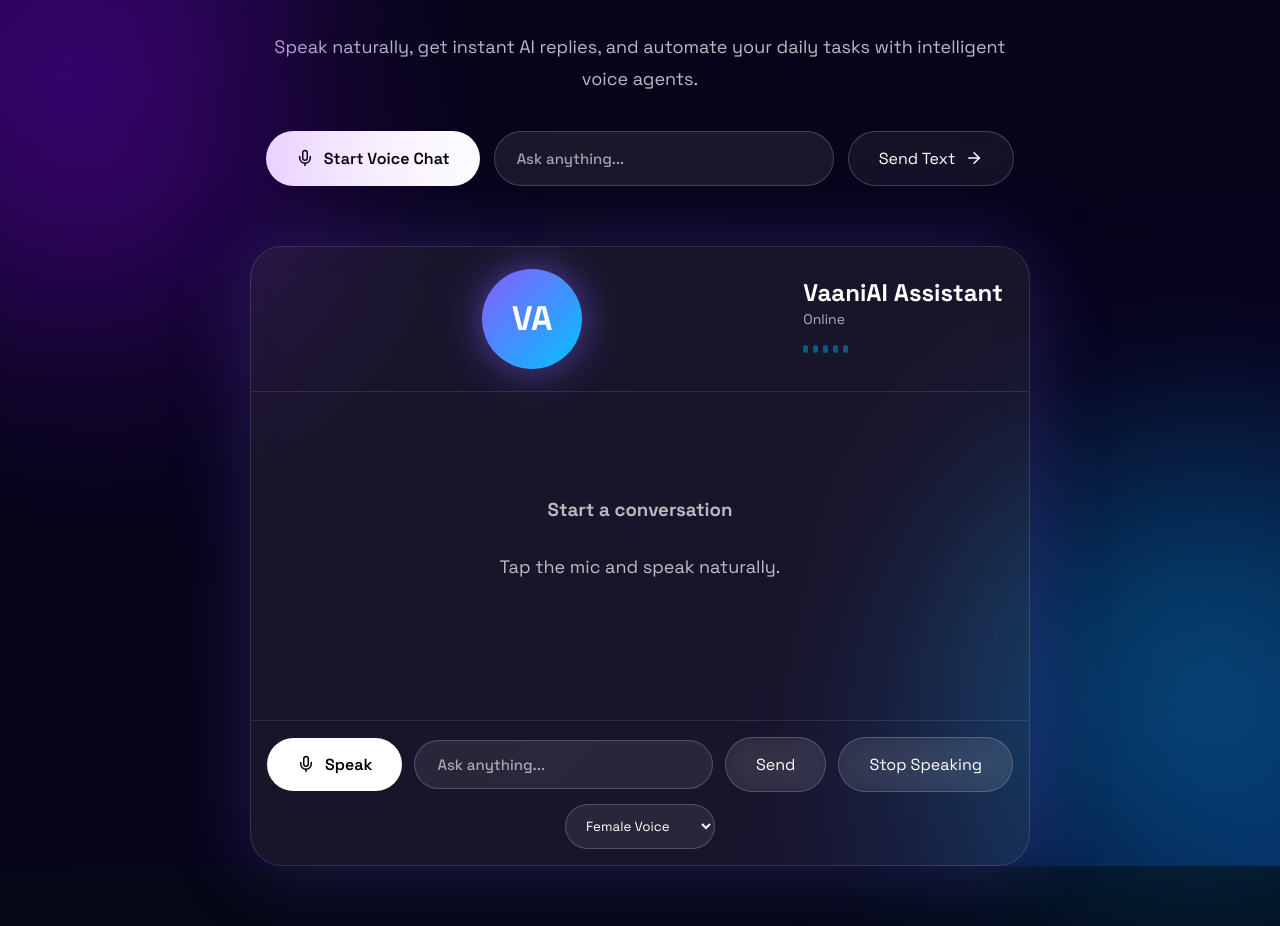
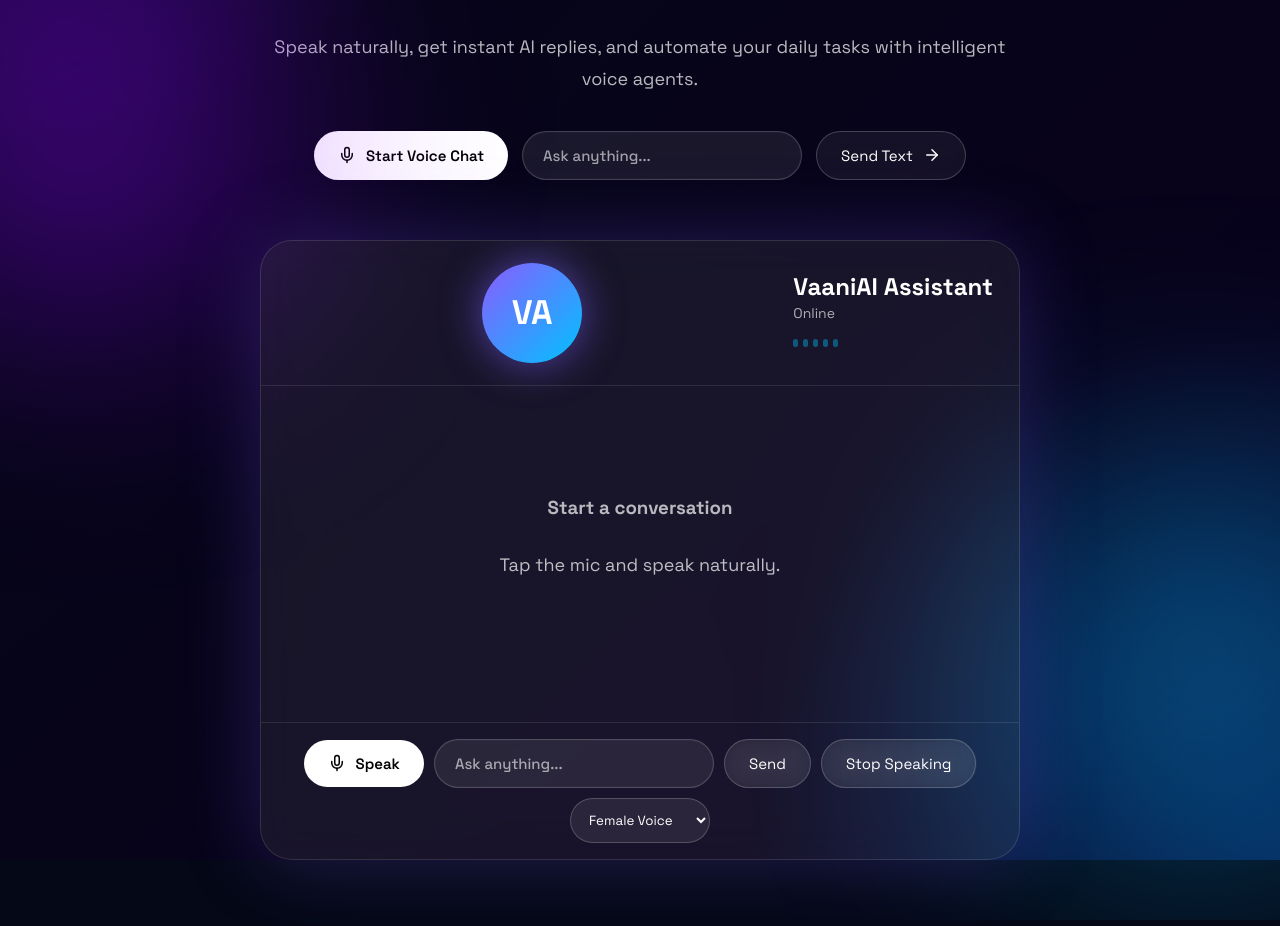
Before and after one commit to Pranathi161205/ai-voice-agent, a React (Vite) app in the folder frontend/: page / in a window 1280 px wide. Shown: the part 381-1307 px from the top of the page. Built offline with nearby package versions, Linux system fonts and the light colour scheme.

Commit message:
Added real typed chat system

```diff
--- a/frontend/src/App.css
+++ b/frontend/src/App.css
@@ -124,14 +124,15 @@
 
 .primary-btn,
 .secondary-btn {
-  padding: 16px 30px;
+  padding: 14px 24px;
   border-radius: 50px;
   display: flex;
   align-items: center;
   gap: 10px;
   cursor: pointer;
   transition: 0.3s;
-  font-size: 16px;
+  font-size: 15px;
+  min-width: 90px;
 }
 
 .primary-btn {
@@ -154,15 +155,15 @@
 }
 
 .chat-input {
-  padding: 14px 22px;
+  padding: 14px 20px;
   border-radius: 999px;
   border: 1px solid rgba(255, 255, 255, 0.18);
   background: rgba(255, 255, 255, 0.08);
   color: white;
   outline: none;
-  flex: 1 1 260px;
-  min-width: 180px;
-  max-width: 340px;
+  flex: 1 1 220px;
+  min-width: 150px;
+  max-width: 280px;
   font-size: 15px;
   font-weight: 500;
   transition: transform 0.2s ease, border-color 0.2s ease, background 0.2s ease;
@@ -556,7 +557,7 @@
 }
 
 .chat-window {
-  width: 780px;
+  width: min(100%, 760px);
   max-width: 92%;
   height: 620px;
   margin: 60px auto;
@@ -649,8 +650,13 @@
   flex-wrap: wrap;
   justify-content: center;
   align-items: center;
-  gap: 12px;
+  gap: 10px;
   border-top: 1px solid rgba(255,255,255,0.1);
+  min-width: 0;
+}
+
+.chat-controls > * {
+  min-width: 0;
 }
 
 .typing {
@@ -704,14 +710,14 @@
   transform: scale(1.02);
 }
 .voice-select {
-  padding: 12px 16px;
+  padding: 12px 14px;
   border-radius: 30px;
   border: 1px solid rgba(255,255,255,0.2);
   background: rgba(255,255,255,0.08);
   color: white;
   outline: none;
-  min-width: 150px;
-  max-width: 220px;
+  min-width: 140px;
+  max-width: 180px;
 }
 
 .voice-select option {
```
